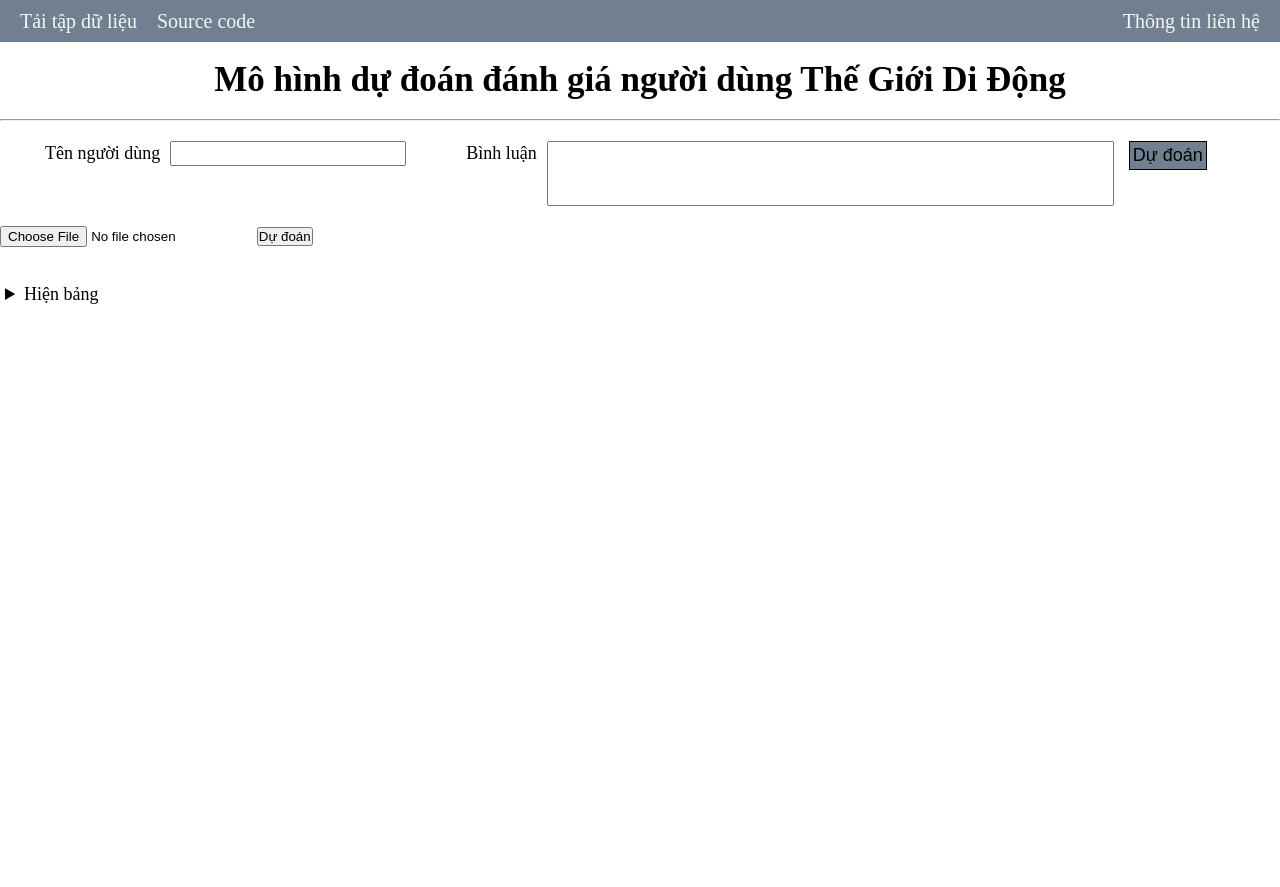
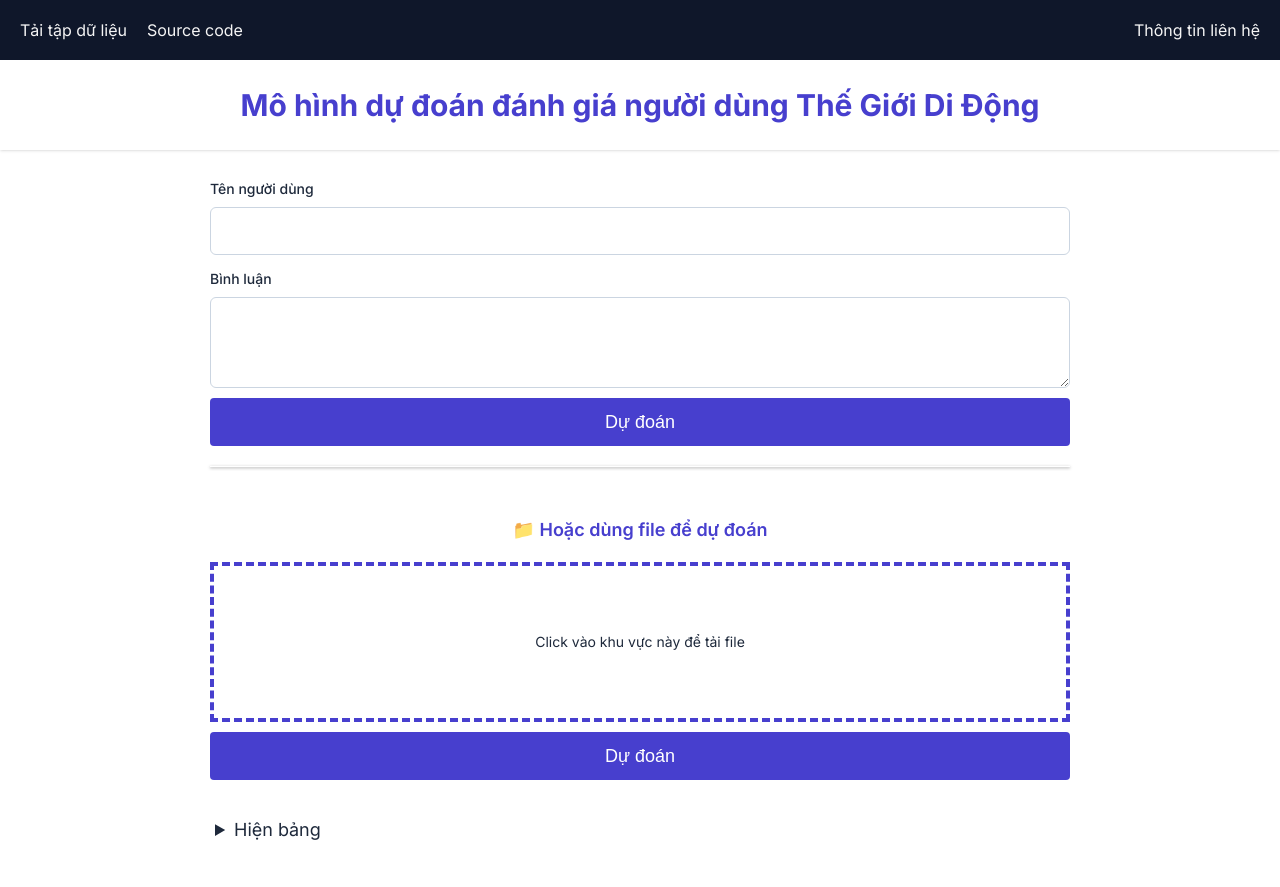
Before and after one commit to HienB1812267/sentiment-analysis-tgdd, a Flask app: page / in a window 1280 px wide. Before the commit the page ends 304 px from the top, so only its background shows below. Run offline with Flask 2, Linux system fonts and the light colour scheme; some libraries are stand-ins or nearby versions.

Commit message:
style css

```diff
--- a/static/index_css.css
+++ b/static/index_css.css
@@ -8,19 +8,25 @@
     font-size: 15px;
     line-height: 1.4;
     background-color: white;
+    font-family: 'Inter', sans-serif;
+    color: #1e293b;
 }
 
 .header {
     width: 100%;
-    padding: 20px 0px;
+    background-color: white;
+
 }
 
 .header__narvigation {
     width: 100%;
-    background-color: slategray;
+    background-color: #0f172a;
     display: flex;
+    align-items: center;
     position: fixed;
     top: 0px;
+    height: 60px;
+    z-index: 1000;
 }
 
 .header__narvigation .header__narvigation-left {
@@ -40,38 +46,89 @@
 
 .header__narvigation ul li {
     padding: 7px 10px;
-    font-size: 20px;
+    font-size: 16px;
     color: whitesmoke;
     cursor: pointer;
+    height: 60px;
+    display: flex;
+    align-items: center;
+    transition: all .1s ease-in-out;
 }
 
 .header__narvigation ul li:hover {
-    background-color: black;
+    background-color: #473fce;
 }
 
 .content {
     width: 100%;
     background-color: rgb(255, 255, 255);
+
 }
 
-.content .content__topTopic {
-    padding: 15px;
-    font-size: 35px;
+.title {
+    display: flex;
+    align-items: center;
+    justify-content: center;
+    font-size: 30px;
     text-align: center;
+    height: 90px;
+    box-shadow: 0 1px 3px 0 rgb(0 0 0 / 0.1), 0 1px 2px -1px rgb(0 0 0 / 0.1);
+    color: #473fce;
+    width: 100%;
+    background-color: #fff;
+    margin-bottom: 5px;
+    margin-top: 60px;
 }
 
+/* Form */
+
+
 .content__formInput {
-    padding: 20px 2px 20px 35px;
+    padding: 20px;
+    width: 900px;
+    margin: 0 auto;
+}
+
+.form-group {
     display: flex;
-    align-items: flex-start;
-    font-size: 18px;
+    flex-direction: column;
+    width: 100%;
+    margin-bottom: 10px;
 }
 
 .content__formInput label {
-    padding: 0px 10px;
+    font-size: 14px;
+    margin-bottom: 5px;
+    line-height: 1.8rem;
+    font-weight: 500;
+    color: #1e293b;
 }
 
-.content__formInput #input_name {
+.form-group input, textarea {
+    width: 100%;
+    min-height: 48px;
+    border-radius: 6px;
+    padding: 0 16px;
+    border: 1px solid rgb(203 213 225);
+    font-size: 16px;
+}
+
+.form-group textarea {
+    padding: 16px;
+}
+
+.form-group input:focus-visible {
+    border-color: #473fce;
+    outline: none;
+}
+
+.form-group textarea:focus-visible {
+    border-color: #473fce;
+    outline: none;
+}
+
+
+/* .content__formInput #input_name {
     font-size: 18px;
     margin-right: 50px;
 }
@@ -79,69 +136,101 @@
 .content__formInput #input_comment {
     font-size: 18px;
     resize: none;
-}
+} */
 
 .content__formInput button {
+    width: 100%;
+    display: flex;
+    align-items: center;
+    justify-content: center;
+    height: 48px;
+    color: #fff;
+    border-radius: 4px;
+    background-color: #473fce;
+    border: none;
+    outline: none;
     font-size: 18px;
-    margin-left: 15px;
-    background-color: slategray;
-    border: solid 1px black;
-    padding: 3px;
+    font-weight: 500;
+    cursor: pointer;
+    transition: all 0.1s linear;
 }
 
 .content__formInput button:hover {
-    background-color: rgb(161, 180, 199);
-    cursor: pointer;
+    background-color: #2f26d3;
+}
+
+details .content {
+    width: 100%;
+    height: 100%;
+    /* padding: 20px; */
+    /* border-radius: 10; */
+    border-radius: 10px;
+
+    max-height: 600px;
+    overflow-y: auto;
 }
 
 .content .content__table {
-    border-collapse: collapse;
-    border: 1px black solid;
-    margin: 0 auto;
-    font-size: 17px;
-    width: 98% !important;
-    margin: 0px auto;
+    border-radius: 8px;
+
+    height: 100%;
 }
 
 .content__table .table__name {
-    width: 12%;
+    width: 15%;
+}
+
+.content__table thead {
+    background-color: #473fce;
+    color: #fff;
+
+}
+
+.content__table thead th {
+    font-size: 16px;
+    font-weight: 500;
+    padding: 5px;
+}
+
+
+.content__table tbody tr td {
+    font-size: 16px;
+    font-weight: 500 !important;
+    padding: 10px;
+
 }
 
 .content__table .table__content {
-    width: 80%;
-    font-weight: bold;
+    font-size: 16px;
 }
 
 .content__table .table__predict {
-    width: 8%;
+    width: 18%;
+
 }
 
 /* .content__table .table__details {
     width: 25%;
 } */
 
-.content__table td {
-    text-align: center;
-    padding: 1px 3px;
-}
-
 .content__table .table__good {
-    background-color: rgb(0, 255, 221);
+    background-color: #F2F2F2;
 }
 
 .content__table .table__bad {
-    background-color: rgb(255, 167, 167);
+    background-color: #e0e0e0;
 }
 
 .view_contact {
     position: absolute;
-    background: slategray;
-    top: 42px;
-    right: 0px;
+    background-color: #0f172a;
+    top: 100%;
+    right: 10px;
     visibility: hidden;
+    overflow: hidden;
 }
 
-#view_detail_contact:hover ul{
+#view_detail_contact:hover ul {
     visibility: visible;
 }
 
@@ -152,3 +241,85 @@
     font-size: 18px;
     cursor: pointer;
 }
+
+.indicator {
+    width: 860px;
+    margin: 0 auto;
+    height: 1px;
+    box-shadow: 0 1px 3px 0 rgb(0 0 0 / 0.5), 0 1px 2px -1px rgb(0 0 0 / 0.5);
+}
+
+.use-file {
+    text-align: center;
+    margin-top: 50px;
+    font-size: 18px;
+    color: #473fce;
+    font-weight: 600;
+}
+
+/* File upload */
+.file-upload {
+    width: 900px;
+    height: 200px;
+    margin: 0 auto;
+    padding: 20px;
+}
+
+.file-upload__warpper {
+    width: 100%;
+    height: 100%;
+    border: 4px dashed #473fce;
+    position: relative;
+
+}
+
+.file-upload input {
+    width: 100%;
+    height: 100%;
+    opacity: 0;
+    position: absolute;
+    top: 0;
+    left: 0;
+    z-index: 10;
+    cursor: pointer;
+}
+
+.file-upload p {
+    position: absolute;
+    top: 50%;
+    left: 50%;
+    transform: translate(-50%, -50%);
+    font-size: 14px;
+    color: #1e293b;
+    z-index: 9;
+}
+
+.file-upload button {
+    width: 100%;
+    display: flex;
+    align-items: center;
+    justify-content: center;
+    height: 48px;
+    color: #fff;
+    border-radius: 4px;
+    background-color: #473fce;
+    border: none;
+    outline: none;
+    font-size: 18px;
+    font-weight: 500;
+    cursor: pointer;
+    transition: all 0.1s linear;
+    margin-top: 10px;
+}
+
+.file-upload button:hover {
+    background-color: #2f26d3;
+}
+
+details {
+    width: 900px;
+    margin: 20px auto;
+    padding: 20px;
+}
+
+summary {}
--- a/templates/index.html
+++ b/templates/index.html
@@ -1,10 +1,15 @@
 <!DOCTYPE html>
 <html lang="en">
+
 <head>
     <meta charset="UTF-8">
     <link rel="stylesheet" type="text/css" href="{{ url_for('static', filename='index_css.css') }}">
     <title>Dự đoán đánh giá của người dùng Thế Giới Di Động</title>
+    <!-- Google Font -->
+    <link href="https://fonts.googleapis.com/css2?family=Inter:wght@100;200;300;400;500;600;700;800;900&display=swap"
+        rel="stylesheet">
 </head>
+
 <body>
     <div class="header">
         <div class="header__narvigation">
@@ -22,23 +27,38 @@
                     <ul class="view_contact">
                         <li>hienb1812267@student.ctu.edu.vn</li>
                         <li>duyb1812256@student.ctu.edu.vn</li>
+                        <li>duyb1812257@student.ctu.edu.vn</li>
                     </ul>
                 </li>
             </ul>
         </div>
     </div>
+    <h1 class="title">Mô hình dự đoán đánh giá người dùng Thế Giới Di Động</h1>
     <div class="content">
-        <h1 class="content__topTopic">Mô hình dự đoán đánh giá người dùng Thế Giới Di Động</h1>
-        <hr>
         <form class="content__formInput" id="form_predict">
+            <div class="form-group">
                 <label for="input_name">Tên người dùng</label>
-            <input type="text" id="input_name", name="input_name">
+                <input type="text" id="input_name" , name="input_name">
+            </div>
+            <div class="form-group">
                 <label for="input_comment">Bình luận</label>
                 <textarea name="input_comment" id="input_comment" cols="50" rows="3"></textarea>
+            </div>
             <button type="button" id="add_comment">Dự đoán</button>
         </form>
-        <div>
-            <input type="file" accept=".csv" id="file__input">
+
+        <div class="indicator">
+
+        </div>
+        <p class="use-file">
+            📁 Hoặc dùng file để dự đoán
+        </p>
+
+        <div class="file-upload">
+            <div class="file-upload__warpper">
+                <input type="file" accept=".csv" id="file__input" draggable="true">
+                <p>Click vào khu vực này để tải file</p>
+            </div>
             <button type="button" id="file__button">Dự đoán</button>
         </div>
         <div id="result">
@@ -51,8 +71,8 @@
         </div>
         <details>
             <summary onclick="on_off(this)" style="cursor: pointer; font-size: 18px; padding: 5px;">Hiện bảng</summary>
-            <div>
-                <table border="solid" class="content__table" style=" width: 100%;">
+            <div class="content">
+                <table class="content__table">
                     <thead>
                         <tr>
                             <th class="table__name">Tên người dùng</th>
@@ -112,15 +132,15 @@
                 tr.appendChild(comment);
                 var predict = document.createElement("TD");
                 if (data.logis_tf == 1)
-                    predict.innerHTML = "Đánh giá tốt";
+                    predict.innerHTML = "Đánh giá tốt  👍 ";
                 else
-                    predict.innerHTML = "Đánh giá tệ";
+                    predict.innerHTML = "Đánh giá tệ 👎";
                 tr.appendChild(predict);
             });
         });
     }
 
-    $(document).ready(function() {
+    $(document).ready(function () {
         render()
     });
 
@@ -168,7 +188,7 @@
             var entry = [{
                 name: name.value,
                 comment: comment.value
-            }, {name: "123", comment: "321"}];
+            }, { name: "123", comment: "321" }];
             console.log(entry)
             var res = await fetch("/predict", {
                 method: "POST",
@@ -190,7 +210,7 @@
     }
 
     file_button = document.getElementById("file__button")
-    file_button.onclick = async function() {
+    file_button.onclick = async function () {
         // e.preventDefault();
         var file = document.getElementById("file__input")
         var input = file.files[0];
@@ -256,4 +276,5 @@
 
 </script>
 {% endblock %}
+
 </html>
```
Lines whose indentation alone changed are shown as unchanged.
